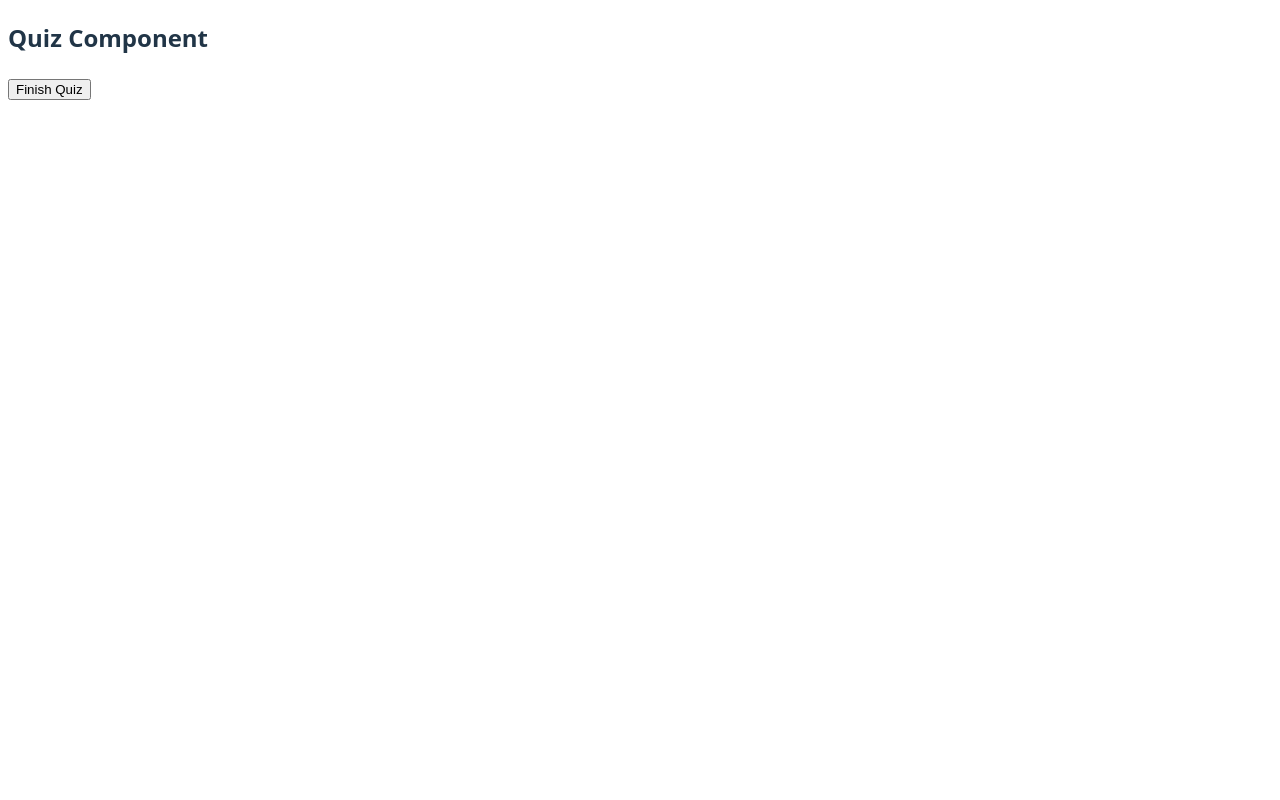
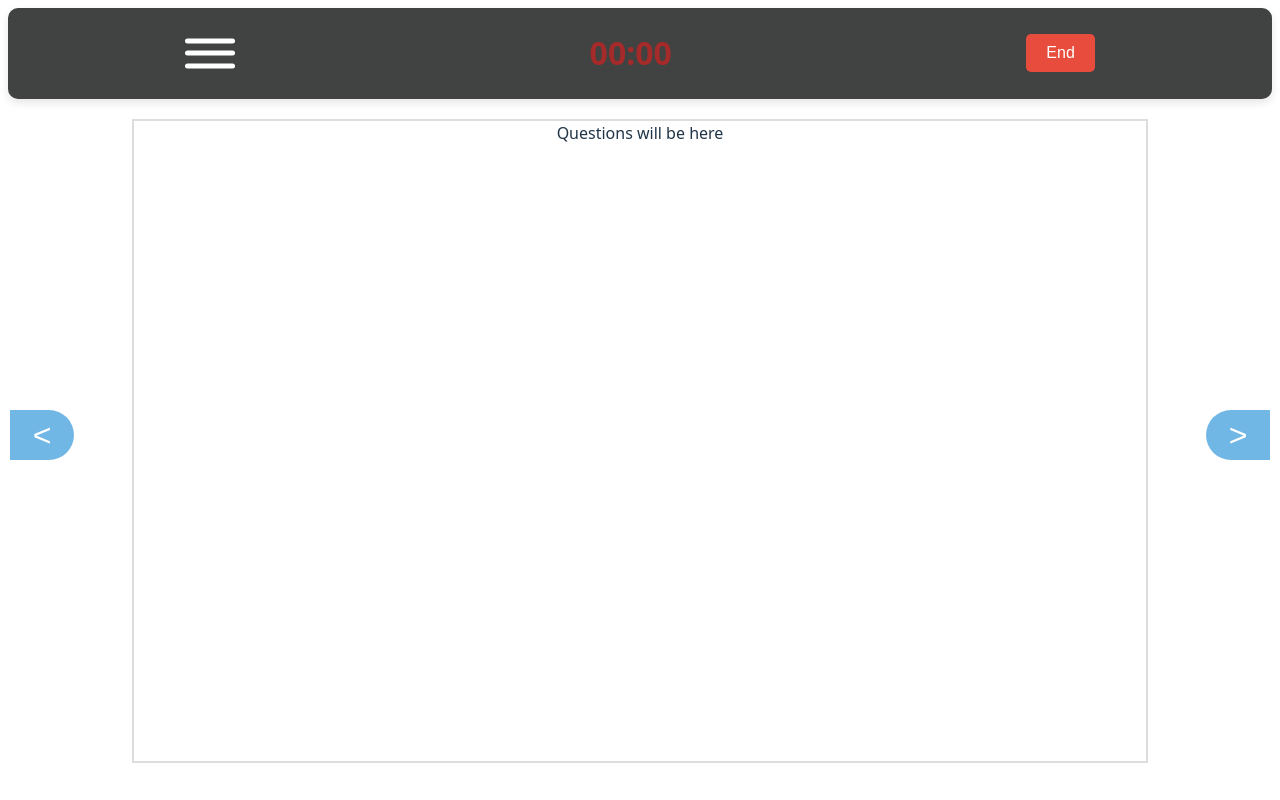
Before and after one commit to AkashSharma786/quiz-app, a React (Vite) app: page /quiz in a window 1280 px wide. Built offline with nearby package versions, Linux system fonts and the light colour scheme.

Commit message:
Questions Container Complete

```diff
--- a/src/Components/Quiz.css
+++ b/src/Components/Quiz.css
@@ -0,0 +1,167 @@
+.quiz-container {
+  display: flex;
+  flex-direction: column;
+  align-items: center;
+  justify-content: center;
+  height: 100%;
+
+}
+
+.hamburger-menu{
+    position: relative;
+
+
+    width: 50px;
+    height: 50px;
+}
+
+.hamburger-menu span{
+    width: 100%;
+    height: 5px;
+    position : absolute;
+    background: #fff;
+    border-radius: 3px;
+    top: 50%;
+    transform: translateY(-50%);
+    transition: all 0.3s ease;
+    cursor: pointer;
+}
+
+.hamburger-menu span:nth-child(1){
+    top:25%;
+}
+
+.hamburger-menu span:nth-child(3){
+    top: 75%;
+}
+
+.hamburger-menu.active span:nth-child(1){
+    top: 50%;
+    transform: rotate(135deg);
+}
+.hamburger-menu.active span:nth-child(2){
+    opacity: 0;
+}
+.hamburger-menu.active span:nth-child(3){
+    top: 50%;
+    transform: rotate(-135deg);
+}
+
+.side-menu{
+    position: absolute;
+    top:12vh;
+    left: -270px;
+    width: 250px;
+    display: flex;
+    flex-direction: row;
+    flex-wrap: wrap;
+    gap: 10px;
+    z-index: 1000;
+
+    background: #333;
+    transition: all 0.3s ease;
+
+
+    padding-bottom: 20px;
+    padding-left: 10px;
+    padding-right: 10px;
+    border-radius: 10px;
+}
+
+.side-menu.active{
+    left: 0;
+}
+
+.question-number{
+    width: 50px;
+    height: 50px;
+    justify-content: center;
+    align-items: center;
+    display: flex;
+    border-radius: 50%;
+    background: #3498db;
+    color: #fff;
+    font-size: 1.2rem;
+
+}
+
+.quiz-container header {
+  background-color: #414242;
+  display: flex;
+  justify-content: space-around;
+  align-items: center;
+  width: 100%;
+  border-radius: 10px;
+  box-shadow: 0 4px 8px rgba(0,0,0,0.1);
+
+
+}
+
+@media screen and ( max-width: 600px) {
+  .quiz-container header {
+    justify-content: space-between;
+  }
+
+}
+
+.quiz-container header h1 {
+
+  color: brown;
+}
+
+.end-quiz-button {
+  background-color: #e74c3c;
+  color: white;
+  border: none;
+  padding: 10px 20px;
+  border-radius: 5px;
+  cursor: pointer;
+  font-size: 1rem;
+  transition: background-color 0.3s ease;
+}
+
+.end-quiz-button:hover {
+  background-color: #c0392b;
+}
+
+.previous-button, .next-button {
+  background-color: #3498dbb2;
+  color: white;
+  border: none;
+  width:  max(50px, 5vw);
+  height: max(50px, 4vh);
+  padding: 5px;
+
+  cursor: pointer;
+  font-size: 2rem;
+  transition: background-color 0.3s ease;
+  margin: 10px;
+}
+
+.previous-button:hover, .next-button:hover {
+  background-color: #2980b9;
+}
+
+.previous-button {
+  position: absolute;
+  left:0px;
+  top: 50%;
+  border-radius: 0 25px 25px 0;
+}
+
+.next-button {
+  position: absolute;
+  right:0px;
+  top: 50%;
+  border-radius:  25px 0 0 25px ;
+}
+
+.questions-container {
+  margin-top: 20px;
+  width: 80%;
+  height: 80vh;
+  border: 2px solid #ddd;
+
+  text-align: center;
+
+}
--- a/src/Components/Quiz.jsx
+++ b/src/Components/Quiz.jsx
@@ -1,16 +1,59 @@
 import './Quiz.css';
-import { Link } from 'react-router';
-
+import { useNavigate } from 'react-router';
+import { useState } from 'react';
 function Quiz() {
+  const navigate = useNavigate();
+  const [isMenuOpen, setIsMenuOpen] = useState(false);
   return (
     <div className="quiz-container">
-      <h2>Quiz Component</h2>
-      {/* Quiz content will go here */}
-        <Link to="/results">
-            <button>
-                Finish Quiz
-            </button>
-        </Link>
+      <header>
+        <div className={`hamburger-menu ${isMenuOpen ? 'active' : ''}`}
+        onClick={() => {
+          setIsMenuOpen(!isMenuOpen);
+        }}>
+          <span></span>
+          <span></span>
+          <span></span>
+        </div>
+
+        <h1>00:00</h1>
+
+        <button
+        onClick={() => {
+          navigate("/results");
+             }}
+          className='end-quiz-button'>
+          End
+        </button>
+
+      </header>
+
+      <nav className={`side-menu ${isMenuOpen ? 'active' : ''}`}>
+
+        <h2>Question Navigator</h2>
+
+          {[...Array(10)].map((_, index) => (
+            <div key={index} className='question-number'>
+              {index + 1}
+            </div>
+          ))}
+
+      </nav>
+
+      <button className='previous-button'>
+        &lt;
+      </button>
+
+      <button className='next-button'>
+        &gt;
+      </button>
+      <div className='questions-container'>
+        Questions will be here
+      </div>
+
+      <footer>
+
+        </footer>
     </div>
   );
 }
--- a/src/index.css
+++ b/src/index.css
@@ -2,7 +2,9 @@
   font-family: system-ui, Avenir, Helvetica, Arial, sans-serif;
   line-height: 1.5;
   font-weight: 400;
-
+  width: 100%;
+  height: 100%;
+  margin: 0;
   color-scheme: light dark;
   color: #213547;
   background-color: #ffffff;
```
